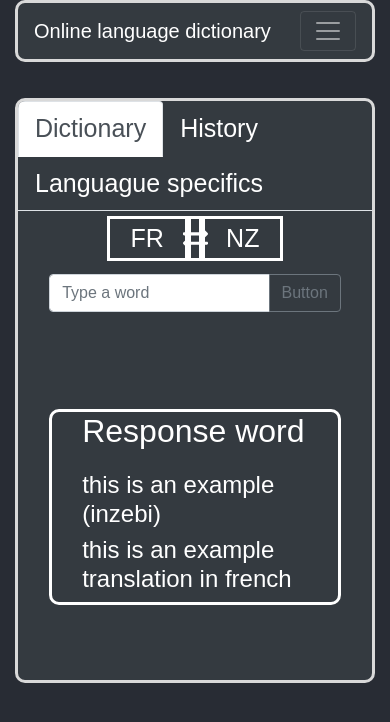
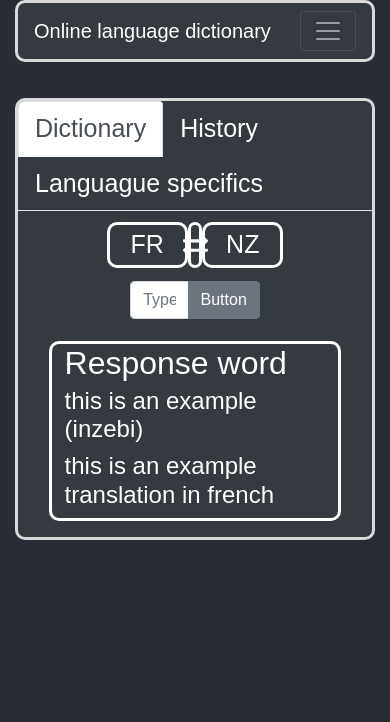
Before and after one commit to DanRobS/GabonLanguagesFrontEnd, a React (Create React App) app: page /Dictionaries/Nzebi in a window 390 px wide. Shown: the top 722 px of the page. Built offline with nearby package versions, Linux system fonts and the light colour scheme.

Commit message:
Dictionary component mobile style update

```diff
--- a/src/Components/LanguagueInfoTabs/Dictionary.js
+++ b/src/Components/LanguagueInfoTabs/Dictionary.js
@@ -1,18 +1,22 @@
 import React from 'react'
-import Form from 'react-bootstrap/Form'
 import Button from 'react-bootstrap/Button'
 import '../../Components_styles/LanguageInfoStyles/Dictionary.css'
 import '../../custom.scss'
 import { Col, Container, Row, InputGroup, FormControl } from 'react-bootstrap'
 import { FontAwesomeIcon } from '@fortawesome/react-fontawesome'
+import MediaQuery from 'react-responsive'
 
 class Dictionary extends React.Component {
 
   render() {
     return (
       <div id="Main_div" className="container">
+
+        {/************************/}
+        {/* PADS AND LAPTOP SIZE */}
+        {/************************/}
+        <MediaQuery minDeviceWidth={769}>
           <div className="Form_div">
-
             <div>
               <Container>
                 <Row className="row_style">
@@ -24,14 +28,13 @@ class Dictionary extends React.Component {
             </div>
 
             <div className="dictionaryForm">
-          <InputGroup className="mb-3">
+            <InputGroup className="mb-6">
                 <FormControl
                   placeholder="Type a word"
                   aria-label="Recipient's username"
-                aria-describedby="basic-addon2"
                 />
                 <InputGroup.Append>
-                <Button variant="outline-secondary">Button</Button>
+                  <Button variant="secondary">Button</Button>
                 </InputGroup.Append>
               </InputGroup>
             </div>
@@ -41,6 +44,41 @@ class Dictionary extends React.Component {
               <h4 className="Response_example"> this is an example (inzebi) </h4>
               <h4 className="Response_translation"> this is an example translation in french </h4>
           </div>
+        </MediaQuery>
+
+        {/***********************/}
+        {/* PHONE-SIZED SCREENS */}
+        {/***********************/}
+        <MediaQuery maxDeviceWidth={768}>
+          <div className="Form_div_phone">
+            <div>
+              <Container>
+                <Row className="row_style_phone">
+                  <Col className="col_style_phone">FR</Col>
+                  <Col className="col_style_icon_phone" xs={1}><FontAwesomeIcon icon="exchange-alt" /></Col>
+                  <Col className="col_style_phone">NZ</Col>
+                </Row>
+              </Container>
+            </div>
+
+            <div className="dictionaryForm_phone">
+            <InputGroup className="mb-6">
+                <FormControl
+                  placeholder="Type a word"
+                  aria-label="Recipient's username"
+                />
+                <InputGroup.Append>
+                  <Button variant="secondary">Button</Button>
+                </InputGroup.Append>
+              </InputGroup>
+            </div>
+          </div>
+          <div id="Response_div_phone">
+              <h2 className="Response_word_phone"> Response word </h2>
+              <h4 className="Response_example_phone"> this is an example (inzebi) </h4>
+              <h4 className="Response_translation_phone"> this is an example translation in french </h4>
+          </div>
+        </MediaQuery>
       </div>
     )
   }
--- a/src/Components_styles/LanguageInfoStyles/Dictionary.css
+++ b/src/Components_styles/LanguageInfoStyles/Dictionary.css
@@ -1,14 +1,9 @@
 .Form_div {
-
-
-
-  /*
-  border-style: dashed;
-  */
+  margin-top: 3%;
 }
 
 .row_style {
-  margin-top: 1%;
+  margin-top: 2%;
   margin-left: 20%;
   margin-right: 20%;
 }
@@ -16,7 +11,7 @@
 .col_style {
   margin-top: 1%;
   padding: 0.5%;
-
+  border-radius: 10px;
   border-style: solid;
   border-color: white;
 
@@ -26,33 +21,26 @@
 }
 
 .dictionaryForm {
-/*
-  border-style: solid;
-  border-color: red;
-*/
   padding-top: 2%;
   padding-bottom: 2%;
   padding-left: 5%;
   padding-right: 5%;
   margin-top: 2%;
+  margin-left: 25%;
+  margin-right: 25%;
 }
 
 .Input_form {
-  /*
-  border-style: solid;
-  border-color: red;
-  */
   display: flex;
   justify-content: center;
-  margin-top: 20px;
   padding: 3%;
 }
 
 #Response_div {
-  margin-top: 75px;
-  margin-bottom: 75px;
-  padding-left: 20px;
-  padding-right: 20px;
+  margin-top: 5%;
+  margin-bottom: 5%;
+  padding-left: 3%;
+  padding-right: 3%;
   border-style: solid;
   border-radius: 10px;
   margin-left: 5%;
@@ -60,14 +48,94 @@
 }
 
 .Response_word {
-  margin-bottom: 20px;
-  margin-left: 10px;
+  margin-bottom: 1.5%;
+  margin-left: 1%;
 }
 
 .Response_example {
-  margin-left: 10px;
+  margin-left: 1%;
 }
 
 .Response_translation {
-  margin-left: 10px;
+  margin-left: 1%;
 }
+
+/***********************/
+/*CSS FOR MEDIA QUERIES*/
+/***********************/
+
+.Form_div_phone {
+  margin-top: 10%;
+}
+
+.row_style_phone {
+  margin-top: 8%;
+  margin-left: 0.5%;
+  margin-right: 0.5%;
+}
+
+.col_style_icon_phone {
+  margin-top: 1%;
+
+  border-radius: 10px;
+  border-style: solid;
+  border-color: white;
+
+  display: flex;
+  align-items: center;
+  justify-content: center;
+}
+
+.col_style_phone {
+  margin-top: 1%;
+  padding: 0.5%;
+  border-radius: 10px;
+  border-style: solid;
+  border-color: white;
+
+  display: flex;
+  align-items: center;
+  justify-content: center;
+}
+
+.dictionaryForm_phone {
+  padding-top: 10%;
+  padding-bottom: 2%;
+  margin-top: 2%;
+  margin-left: 5%;
+  margin-right: 5%;
+}
+
+.Input_form_phone {
+  display: flex;
+  justify-content: center;
+  padding: 3%;
+}
+
+#Response_div_phone {
+  margin-top: 20%;
+  margin-bottom: 5%;
+  padding-left: 3%;
+  padding-right: 3%;
+  border-style: solid;
+  border-radius: 10px;
+  margin-left: 5%;
+  margin-right: 5%;
+}
+
+.Response_word_phone {
+  margin-top: 2%;
+  margin-bottom: 1.5%;
+  margin-left: 1%;
+}
+
+.Response_example_phone {
+  margin-left: 1%;
+  font-size: 85%;
+  margin-bottom: 15%;
+}
+
+.Response_translation_phone {
+  margin-left: 1%;
+  font-size: 85%;
+}
```
Lines whose indentation alone changed are shown as unchanged.
